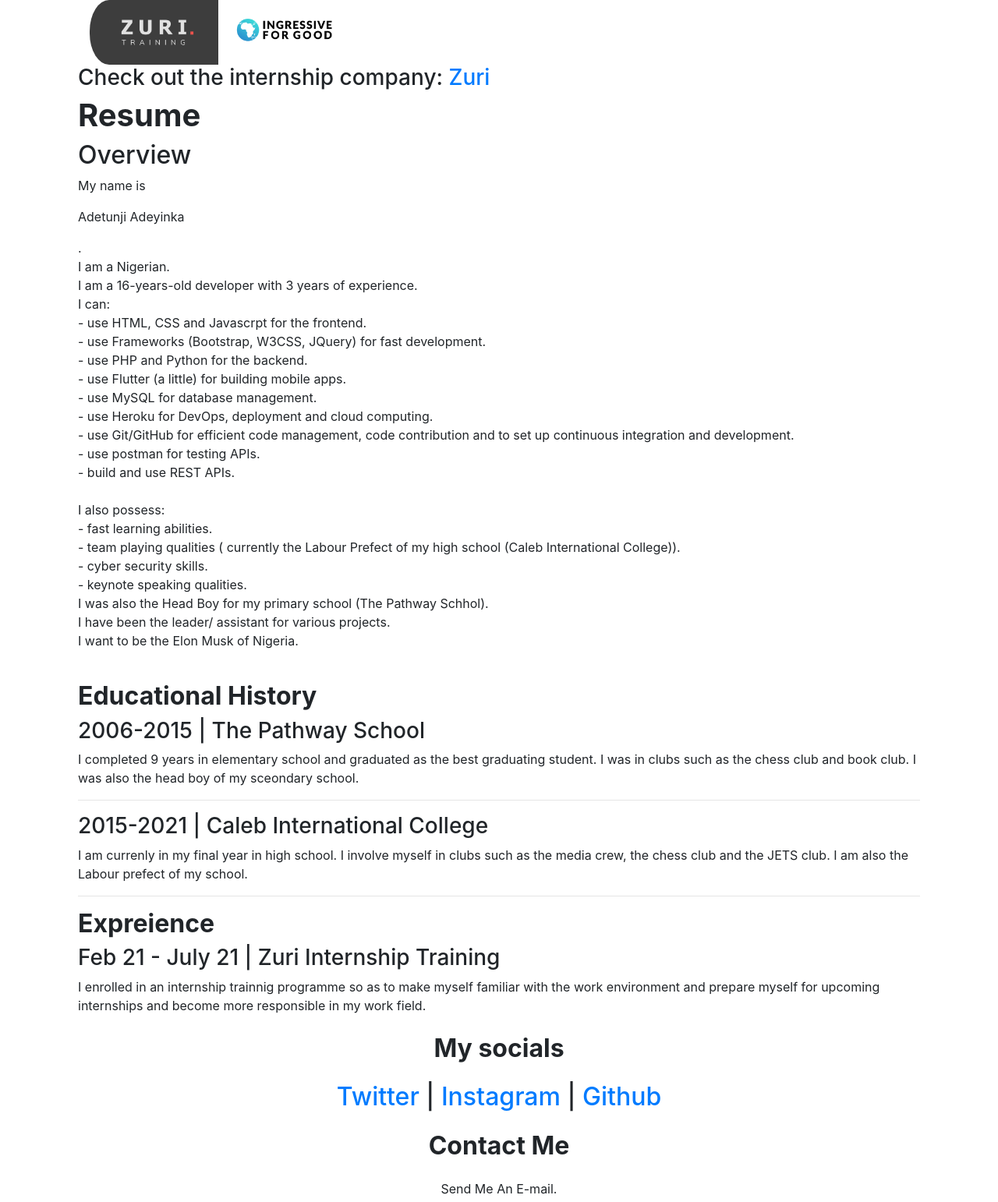
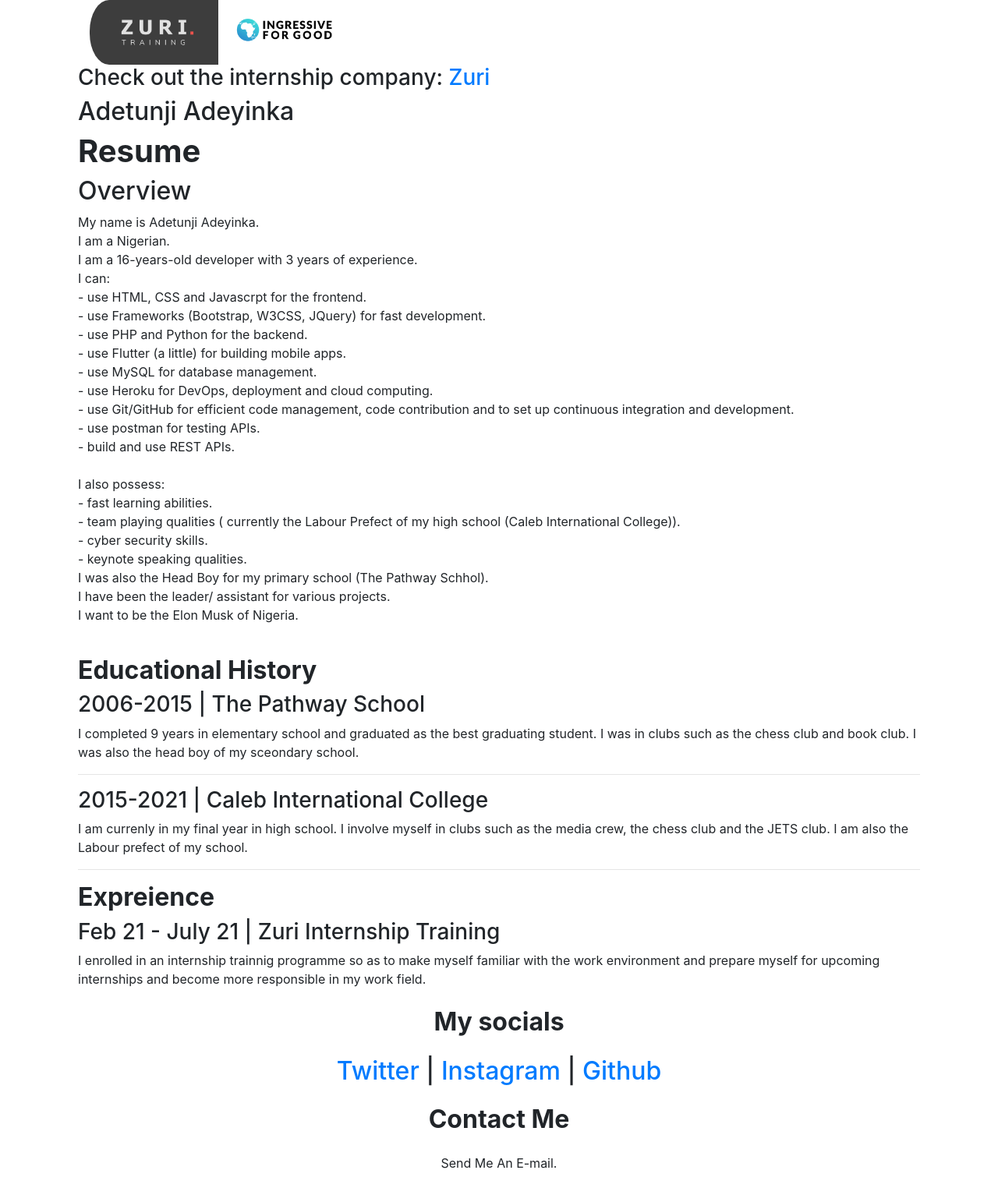
Before and after one commit to Itzadetunji/hng8-resume-task, a PHP site: page / in a window 1280 px wide. Shown: the top 1542 px of the page at 78% size. Run offline with PHP 8.4, Linux system fonts and the light colour scheme.

Commit message:
Add files via upload

```diff
--- a/index.php
+++ b/index.php
@@ -9,9 +9,10 @@
 		<div class="col-md-12">
 			<img src="zuri.png" class="col-md-4" style="border-radius: 40px;">
 			<h3>Check out the internship company: <a href="https://zuri.team" target="_blank">Zuri</a></h3>
+			<h2 id="my_name">Adetunji Adeyinka</h2>
 			<h1 class="h1-responsive font-weight-bold">Resume</h1>
 			<h2 class="h2-responsive">Overview</h2>
-			<p>My name is <p id="my_name"></p>.<br> I am a Nigerian.<br> I am a 16-years-old developer with 3 years of experience.<br> I can:<br> - use HTML, CSS and Javascrpt for the frontend.<br> - use Frameworks (Bootstrap, W3CSS, JQuery) for fast development.<br> - use PHP and Python for the backend.<br> - use Flutter (a little) for building mobile apps.<br> - use MySQL for database management.<br> - use Heroku for DevOps, deployment and cloud computing. <br> - use Git/GitHub for efficient code management, code contribution and to set up continuous integration and development.<br> - use postman for testing APIs.<br> - build and use REST APIs.<br> <br> I also possess:<br> - fast learning abilities.<br> - team playing qualities ( currently the Labour Prefect of my high school (Caleb International College)).<br> - cyber security skills. <br> - keynote speaking qualities.<br> I was also the Head Boy for my primary school (The Pathway Schhol). <br> I have been the leader/ assistant for various projects.<br> I want to be the Elon Musk of Nigeria.
+			<p>My name is Adetunji Adeyinka.<br> I am a Nigerian.<br> I am a 16-years-old developer with 3 years of experience.<br> I can:<br> - use HTML, CSS and Javascrpt for the frontend.<br> - use Frameworks (Bootstrap, W3CSS, JQuery) for fast development.<br> - use PHP and Python for the backend.<br> - use Flutter (a little) for building mobile apps.<br> - use MySQL for database management.<br> - use Heroku for DevOps, deployment and cloud computing. <br> - use Git/GitHub for efficient code management, code contribution and to set up continuous integration and development.<br> - use postman for testing APIs.<br> - build and use REST APIs.<br> <br> I also possess:<br> - fast learning abilities.<br> - team playing qualities ( currently the Labour Prefect of my high school (Caleb International College)).<br> - cyber security skills. <br> - keynote speaking qualities.<br> I was also the Head Boy for my primary school (The Pathway Schhol). <br> I have been the leader/ assistant for various projects.<br> I want to be the Elon Musk of Nigeria.
 			</p><br>
 			<h2 class="h1-responsive font-weight-bold">Educational History</h2>
 			<h3 class="h3-responsive">2006-2015 | The Pathway School</h3>
```
